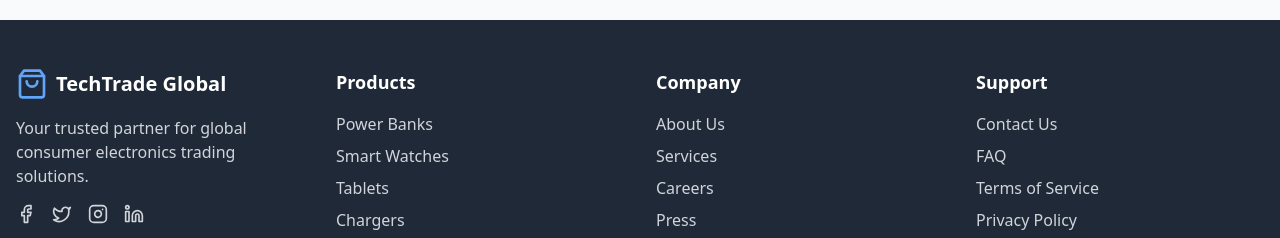
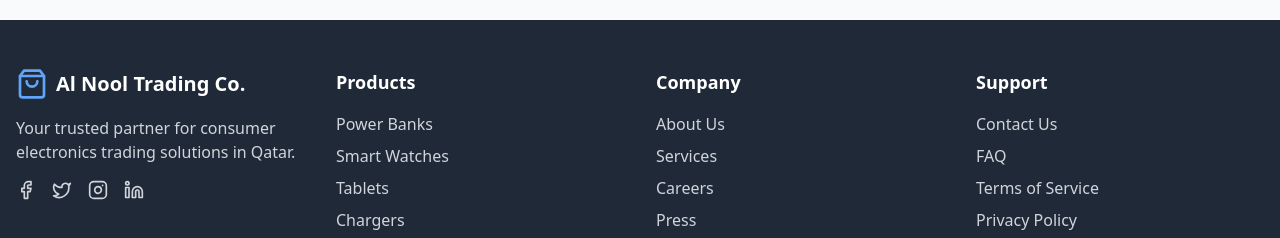
Before and after one commit to Adiladnan321/al-nool-trading, a React app: page / in a window 1280 px wide. Shown: the part 4572-4810 px from the top of the page. Built offline with nearby package versions, Linux system fonts and the light colour scheme; the HTML template or start-up script is replaced by a standard one.

Commit message:
Update Footer.tsx

```diff
--- a/src/components/Footer.tsx
+++ b/src/components/Footer.tsx
@@ -7,11 +7,11 @@
           <div>
             <div className="flex items-center mb-4">
               <ShoppingBagIcon className="h-8 w-8 text-blue-400" />
-              <span className="ml-2 text-xl font-bold">TechTrade Global</span>
+              <span className="ml-2 text-xl font-bold">Al Nool Trading Co.</span>
             </div>
             <p className="text-gray-300 mb-4">
-              Your trusted partner for global consumer electronics trading
-              solutions.
+              Your trusted partner for consumer electronics trading
+              solutions in Qatar.
             </p>
             <div className="flex space-x-4">
               <a href="#" className="text-gray-300 hover:text-white">
```
